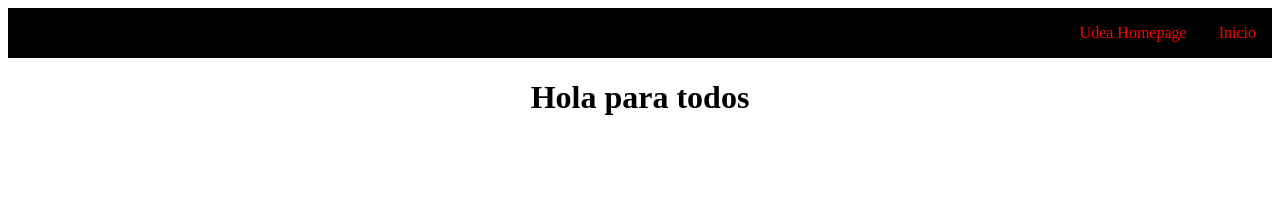
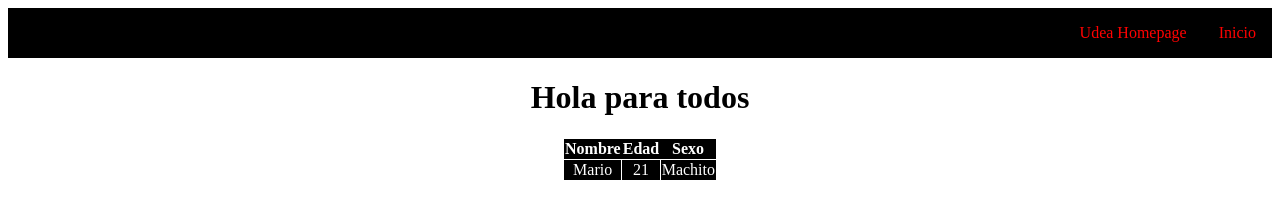
Before and after one commit to krlosjn/Astronomia, a plain HTML site: page proximo.html in a window 1280 px wide. Drawn offline with Linux system fonts and the light colour scheme.

Commit message:
commit de segunda rama

```diff
--- a/proximo.html
+++ b/proximo.html
@@ -29,12 +29,27 @@
             <h1 style="color:black;"><strong>Hola para todos</strong></h1>
         </div>
 
-
-
-
     </header>
 
 
+    <div class="container">
+        <table style="background-color: black;" align="center">
+            <thead>
+                <tr>
+                    <th>Nombre</th>
+                    <th>Edad</th>
+                    <th>Sexo</th>
+                </tr>
+            </thead>
+            <tbody>
+                <tr>
+                    <td>Mario</td>
+                    <td>21</td>
+                    <td>Machito</td>
+                </tr>
+            </tbody>
+        </table>
+    </div>
 
 </body>
 </html>
```
